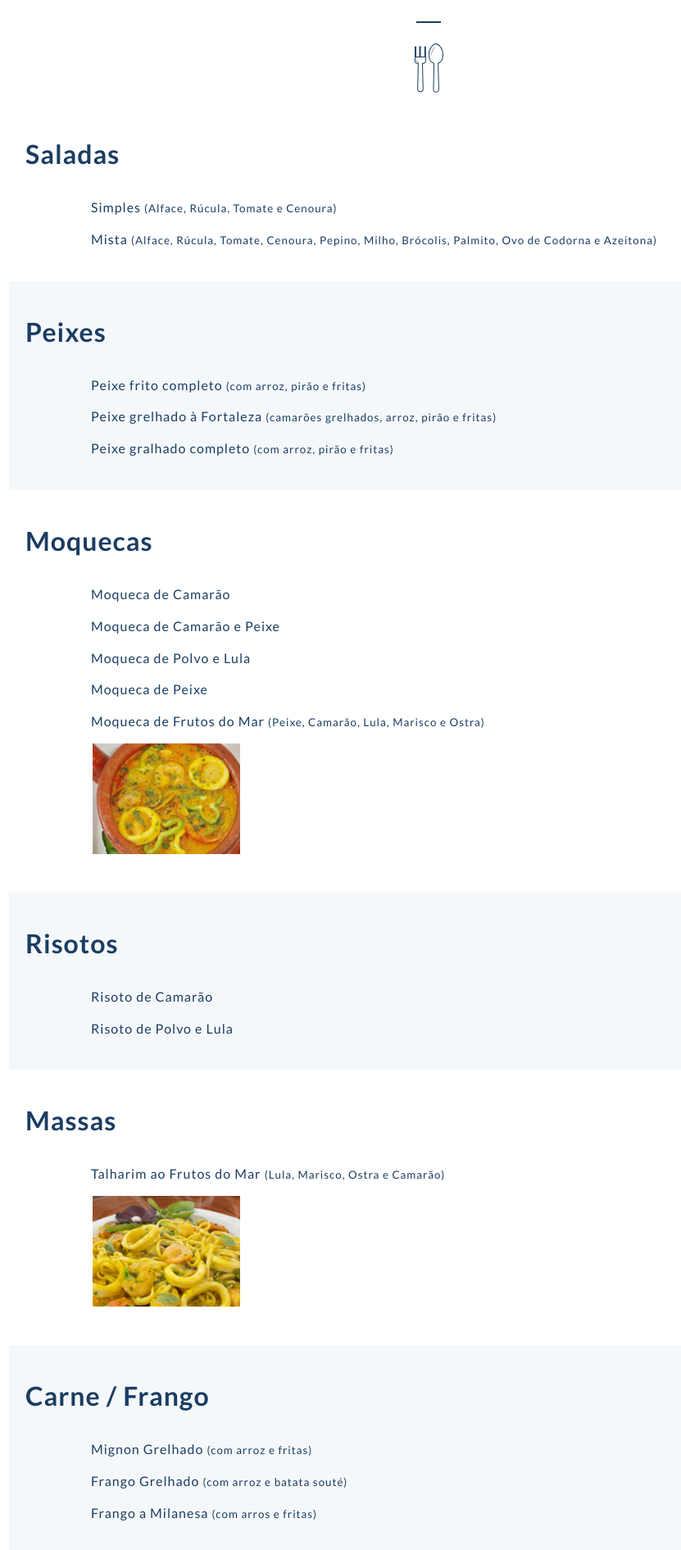
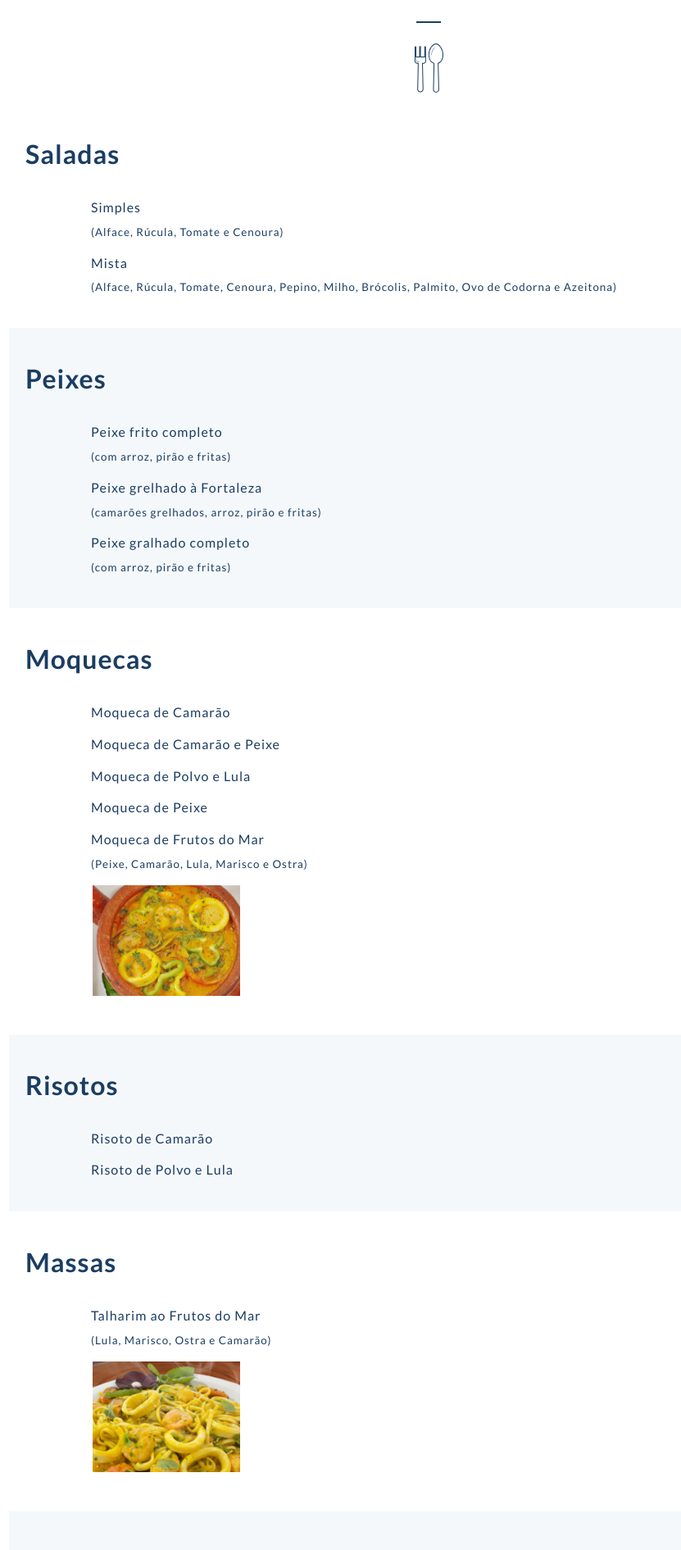
Before and after one commit to billrestaurante/bill-website, a Jekyll site: the page built from cardapio.html, in a window 1280 px wide. Shown: the part 466-2357 px from the top of the page at 82% size, without its empty margins (117-948 px from the left). Built offline with Jekyll 4.4.1, drawn with Linux system fonts in a browser that asks for light colours.

Commit message:
breaked link after small accompaniments

```diff
--- a/cardapio.html
+++ b/cardapio.html
@@ -9,16 +9,16 @@ icon-title: ic-restaurant
     <div class="item-a menu-item">
       <h3>Saladas</h3>
       <ul>
-        <li>Simples <small>(Alface, Rúcula, Tomate e Cenoura)</small></li>
-        <li>Mista <small>(Alface, Rúcula, Tomate, Cenoura, Pepino, Milho, Brócolis, Palmito, Ovo de Codorna e Azeitona) </small></li>
+        <li>Simples <br><small>(Alface, Rúcula, Tomate e Cenoura)</small></li>
+        <li>Mista <br><small>(Alface, Rúcula, Tomate, Cenoura, Pepino, Milho, Brócolis, Palmito, Ovo de Codorna e Azeitona) </small></li>
       </ul>
     </div>
     <div class="item-b menu-item">
       <h3>Peixes</h3>
       <ul>
-        <li>Peixe frito completo <small>(com arroz, pirão e fritas)</small></li>
-        <li>Peixe grelhado à Fortaleza <small>(camarões grelhados, arroz, pirão e fritas)</small></li>
-        <li>Peixe gralhado completo <small>(com arroz, pirão e fritas)</small> </li>
+        <li>Peixe frito completo <br><small>(com arroz, pirão e fritas)</small></li>
+        <li>Peixe grelhado à Fortaleza <br><small>(camarões grelhados, arroz, pirão e fritas)</small></li>
+        <li>Peixe gralhado completo <br><small>(com arroz, pirão e fritas)</small> </li>
       </ul>
     </div>
     <div class="item-a menu-item">
@@ -28,7 +28,7 @@ icon-title: ic-restaurant
         <li>Moqueca de Camarão e Peixe</li>
         <li>Moqueca de Polvo e Lula</li>
         <li>Moqueca de Peixe</li>
-        <li>Moqueca de Frutos do Mar <small>(Peixe, Camarão, Lula, Marisco e Ostra)</small></li>
+        <li>Moqueca de Frutos do Mar <br><small>(Peixe, Camarão, Lula, Marisco e Ostra)</small></li>
         <li>
           <a href="{{site.baseurl}}/img/pratos/13.jpg" data-lightbox="billone">
             <img class="thumb" src="{{site.baseurl}}/img/pratos/13_thumb.png" alt="">
@@ -47,6 +47,7 @@ icon-title: ic-restaurant
       <h3>Massas</h3>
       <ul>
         <li>Talharim ao Frutos do Mar
+          <br>
           <small>(Lula, Marisco, Ostra e Camarão)</small>
         </li>
         <li>
@@ -59,28 +60,28 @@ icon-title: ic-restaurant
     <div class="item-b menu-item">
       <h3>Carne / Frango</h3>
       <ul>
-        <li>Mignon Grelhado <small>(com arroz e fritas)</small></li>
-        <li>Frango Grelhado <small>(com arroz e batata souté)</small></li>
-        <li>Frango a Milanesa <small>(com arros e fritas)</small></li>
+        <li>Mignon Grelhado <br><small>(com arroz e fritas)</small></li>
+        <li>Frango Grelhado <br><small>(com arroz e batata souté)</small></li>
+        <li>Frango a Milanesa <br><small>(com arros e fritas)</small></li>
       </ul>
     </div>
     <div class="item-a menu-item">
       <h3>Pratos Kids</h3>
       <ul>
-        <li>Franguinho a Milanesa <small>(com arroz e fritas)</small></li>
-        <li>Carninha Grelhada <small>(com arroz e fritas)</small></li>
-        <li>Peixinho a Milanesa <small>(com arroz e fritas)</small></li>
+        <li>Franguinho a Milanesa <br><small>(com arroz e fritas)</small></li>
+        <li>Carninha Grelhada <br><small>(com arroz e fritas)</small></li>
+        <li>Peixinho a Milanesa <br><small>(com arroz e fritas)</small></li>
       </ul>
     </div>
     <div class="item-b menu-item">
     <h3>Camarão</h3>
       <ul>
-        <li>Camarão Catupiry <small>(com arroz e fritas)</small></li>
-        <li>Camarão do Cheff <small>(com arroz e fritas)</small></li>
-        <li>Camarão na Moranga <small>(com arroz e fritas)</small></li>
-        <li>Camarão a Grega  <small>(com fritas)</small></li>
-        <li>Camarão no Abacaxi <small>(com arroz e fritas)</small></li>
-        <li>Bobó de Camarão <small>(com arroz e fritas)</small></li>
+        <li>Camarão Catupiry <br><small>(com arroz e fritas)</small></li>
+        <li>Camarão do Cheff <br><small>(com arroz e fritas)</small></li>
+        <li>Camarão na Moranga <br><small>(com arroz e fritas)</small></li>
+        <li>Camarão a Grega  <br><small>(com fritas)</small></li>
+        <li>Camarão no Abacaxi <br><small>(com arroz e fritas)</small></li>
+        <li>Bobó de Camarão <br><small>(com arroz e fritas)</small></li>
         <li>
           <br><br>
           <a href="{{site.baseurl}}/img/pratos/02.jpg" data-lightbox="billone">
@@ -96,6 +97,7 @@ icon-title: ic-restaurant
         <hr>
         <li>
           Sequencia de Camarão
+          <br>
           <small>
             (2 Siris, camarão a milanesa, camarão frito na casca, camarão alho e óleo com casca e filé ao molho)
           </small>
@@ -112,18 +114,21 @@ icon-title: ic-restaurant
       <ul>
         <li>
           Filé a Milanesa
+          <br>
           <small>
             (com arroz, pirão e fritas)
           </small>
         </li>
         <li>
           Filé Grelhado
+          <br>
           <small>
             (com arroz, pirão e batata souté)
           </small>
         </li>
         <li>
           Filé ao Molho de Camarão
+          <br>
           <small>
             (com arroz, pirão e fritas)
           </small>
@@ -136,6 +141,7 @@ icon-title: ic-restaurant
         <li>Filé Grelhado com Alcaparras</li>
         <li>
           Filé a Belle Meuniere
+          <br>
           <small>
             (com arroz com brócolis, pirão e batata souté)
           </small>
@@ -147,6 +153,7 @@ icon-title: ic-restaurant
         </li>
         <li>
           Filé Grelhado Simples
+          <br>
           <small>
           (sem acompanhamentos)
           </small>
@@ -159,12 +166,14 @@ icon-title: ic-restaurant
         <li>Filé Grelhado com Alcaparras</li>
         <li>
           Filé a Belle Meuniere
+          <br>
           <small>
             (com arroz com brócolis, pirão e batata souté)
           </small>
           </li>
         <li>
           Filé Grelhado Simples
+          <br>
           <small>
             (sem acompanhamentos)
           </small>
@@ -177,6 +186,7 @@ icon-title: ic-restaurant
         <li>Filé Grelhado com Alcaparras</li>
         <li>
           Filé a Belle Meuniere
+          <br>
           <small>
           (com arroz com brócolis, pirão e batata souté)
           </small>
@@ -212,12 +222,14 @@ icon-title: ic-restaurant
         <li>Camarão à Milanesa</li>
         <li>
           Camarão Alho e Óleo
+          <br>
           <small>
             (sem casca)
           </small>
         </li>
         <li>
           Camarão Frito
+          <br>
           <small>
             (sem casca)
           </small>
@@ -245,6 +257,7 @@ icon-title: ic-restaurant
         <li>Lula Dore</li>
         <li>
           Pastéis Porção
+          <br>
           <small>
             (Queijo ou Camarão)
           </small>
@@ -255,6 +268,7 @@ icon-title: ic-restaurant
         <li>Batata Frita</li>
         <li>
           Alcatra Aperitivo
+          <br>
           <small>
             (farofa)
           </small>
```
